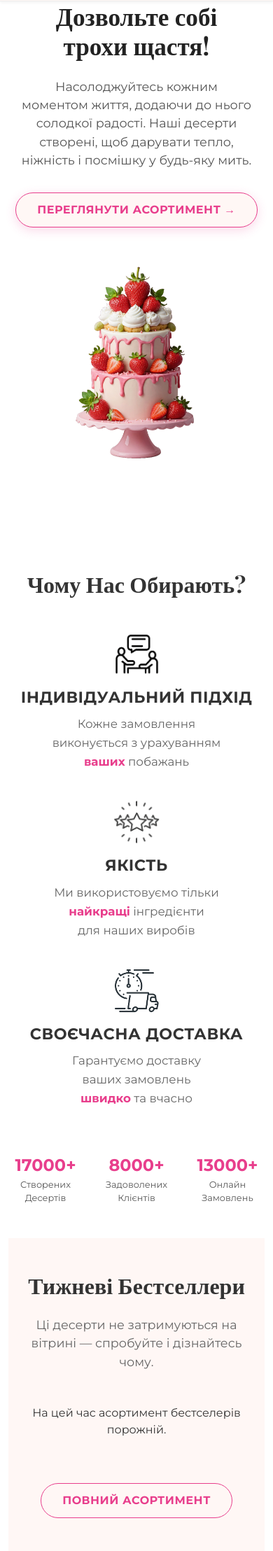
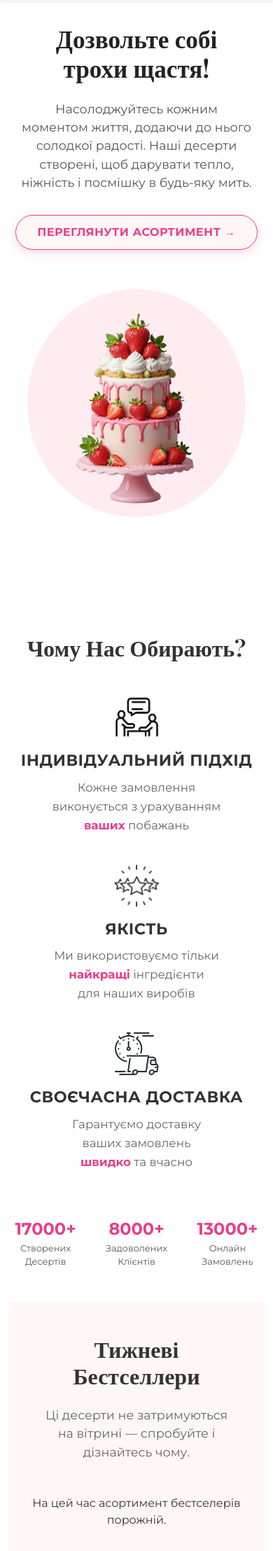
Before and after one commit to OkayMarta/pastry-shop, a Django app: template shop/templates/shop/home.html in a window 390 px wide. Shown: the part 92-2308 px from the top of the page at 70% size. Run offline with Django 3.2, Linux system fonts and the light colour scheme; the template is opened without the code that fills it, so the values that code supplies are empty; some libraries are stand-ins or nearby versions.

Commit message:
Гол. сторінка спроба 4
Пофіксила баги в адаптиві для мобільної версії

```diff
--- a/shop/templates/shop/home.html
+++ b/shop/templates/shop/home.html
@@ -13,14 +13,16 @@
             <div class="col-lg-6 hero-text-column">
                 <h1 class="hero-title">Дозвольте собі<br>трохи щастя!</h1>
                 <p class="hero-subtitle">
-                    Насолоджуйтесь кожним моментом життя, додаючи до нього солодкої радості. Наші десерти створені, щоб дарувати тепло, ніжність і посмішку у будь-яку мить.
+                    Насолоджуйтесь кожним моментом життя, додаючи до нього солодкої радості. Наші десерти створені, щоб дарувати тепло, ніжність і посмішку в будь-яку мить.
                 </p>
                 <a href="{% url 'shop:assortment_list' %}" class="btn btn-hero">
                     Переглянути асортимент →
                 </a>
             </div>
             <div class="col-lg-6 hero-image-column text-center text-lg-end">
-                 <img src="{% static 'img/hero-cake.png' %}" alt="Святковий торт з полуницею" class="img-fluid hero-cake-img">
+                <div class="hero-cake-image-wrapper-mobile">
+                     <img src="{% static 'img/hero-cake.png' %}" alt="Святковий торт з полуницею" class="img-fluid hero-cake-img">
+                </div>
             </div>
         </div>
     </div>
@@ -125,27 +127,30 @@
             <div class="col-lg-6">
                 <h2 class="section-title mb-3">Солодка Магія Щодня</h2>
                 <p class="mb-4">
-                    Там, де інші бачать просто борошно, цукор і крем, ми бачимо можливість створити маленьке диво, яке з першого погляду викликає усмішку. У кожному нашому торті ховається не лише рецепт, а й трохи магії, щіпка натхнення, велика порція любові та бажання зробити ваш день по-справжньому особливим.
+                    Там, де інші бачать просто борошно, цукор і крем, ми бачимо можливість створити маленьке диво, яке з першого погляду викликає усмішку. У кожному нашому торті ховається не лише рецепт, а й трохи магії, дрібка натхнення, велика порція любові та бажання зробити ваш день по-справжньому особливим.
                 </p>
                 <a href="{% url 'shop:about' %}" class="btn btn-hero">
                     Дізнатися більше →
                 </a>
             </div>
             <div class="col-lg-6">
-                <div class="row g-3">
-                    <div class="col-6">
-                        <img src="{% static 'img/magic-image-1.jpg' %}" alt="Приготування десерту" class="img-fluid rounded shadow-sm">
-                    </div>
-                    <div class="col-6">
-                        <div class="row g-3">
-                            <div class="col-12">
-                                <img src="{% static 'img/magic-image-2.jpg' %}" alt="Готовий торт" class="img-fluid rounded shadow-sm">
-                            </div>
-                            <div class="col-12">
-                                <img src="{% static 'img/magic-image-3.jpg' %}" alt="Упаковка тортів" class="img-fluid rounded shadow-sm">
-                            </div>
+                <div class="row g-3 h-100 align-items-stretch"> {# Используем align-items-stretch для выравнивания высоты колонок #}
+
+                    {# Левая колонка для img 1 и 2 #}
+                    <div class="col-md-5 d-flex flex-column justify-content-between"> {# Используем flex для распределения фото #}
+                        <div> {# Обертка для верхнего фото #}
+                             <img src="{% static 'img/magic-image-1.jpg' %}" alt="Приготування десерту" class="img-fluid rounded shadow-sm mb-3"> {# Добавлен mb-3 для отступа #}
+                        </div>
+                        <div> {# Обертка для нижнего фото #}
+                            <img src="{% static 'img/magic-image-2.jpg' %}" alt="Готовий торт" class="img-fluid rounded shadow-sm">
                         </div>
                     </div>
+
+                    {# Правая колонка для img 3 #}
+                    <div class="col-md-7">
+                        <img src="{% static 'img/magic-image-3.jpg' %}" alt="Упаковка тортів" class="img-fluid rounded shadow-sm h-100" style="object-fit: cover;"> {# h-100 и object-fit: cover для растягивания и обрезки #}
+                    </div>
+
                 </div>
             </div>
         </div>
--- a/static/css/style.css
+++ b/static/css/style.css
@@ -36,11 +36,11 @@ main.main-content {
     color: #555;
     font-weight: 600;
     /* Изменено: Увеличиваем отступы между пунктами меню */
-    padding-left: 1.8rem;  /* Было 1rem */
-    padding-right: 1.8rem; /* Было 1rem */
+    padding-left: 4.5rem;  /* Было 1.8rem */
+    padding-right: 4.5rem; /* Было 1.8rem */
     transition: color 0.3s ease;
     /* Изменено: Увеличиваем размер шрифта пунктов меню */
-    font-size: 1.1rem; /* Подберите подходящий размер */
+    font-size: 1.2rem; /* Было 1.1rem, подберите точное значение при необходимости */
 }
 
 .header-custom .navbar-nav .nav-link:hover,
@@ -425,9 +425,9 @@ h1, h2, h3 {
     background-color: #FFF7F5; /* Светло-розовый фон */
     padding-top: 3rem;      /* Вертикальный отступ сверху */
     padding-bottom: 3rem;   /* Вертикальный отступ снизу */
-    /* Можно добавить горизонтальные отступы, если нужно */
-    /* padding-left: 1rem; */
-    /* padding-right: 1rem; */
+    /* Добавлено: Горизонтальные отступы для секции */
+    padding-left: 2rem;     /* Отступ слева */
+    padding-right: 2rem;    /* Отступ справа */
 }
 
 .product-card {
@@ -539,6 +539,9 @@ h1, h2, h3 {
     .hero-title {
         font-size: 2.2rem;
     }
+    .hero-text-column {
+        padding-top: 2rem; /* Добавляем отступ сверху для текста на мобильных */
+    }
     .hero-section-fullwidth::before { /* Можна повністю сховати фігуру */
        display: none;
     }
@@ -549,16 +552,63 @@ h1, h2, h3 {
         max-width: 95%; /* Тоже самое для другого подзаголовка */
      }
     .hero-cake-img {
-         max-width: 75%; /* Розмір торта на мобільних */
-         margin-top: 2rem; /* Залишаємо відступ зверху */
-         transform: translateX(0); /* Без зсуву */
-         margin-left: auto;
-         margin-right: auto; /* Центруємо */
-     }
+        /* Убедимся, что торт центрирован внутри уже центрированного круга */
+        display: block;
+        max-width: 100%; /* Торт не должен вылезать за пределы круга */
+        height: auto;
+        /* margin-top: 0; /* Убираем margin-top, который был для desktop */
+        /* transform: none; /* Убираем transform для desktop */
+        /* Убрали margin-left/right auto т.к. родитель теперь центрируется */
+    }
     .stats-row .stat-number {
         font-size: 1.5rem;
     }
     .stats-row .stat-label {
         font-size: 0.8rem;
     }
+    .hero-cake-image-wrapper-mobile {
+        display: inline-block; /* Чтобы обертка была по размеру контента + padding */
+        background-color: rgba(255, 223, 230, 0.6); /* Полупрозрачный розовый фон */
+        border-radius: 50%; /* Делаем круг */
+        padding: 20px; /* Отступы внутри круга вокруг торта */
+        margin-top: 2rem; /* Отступ сверху от текста (дополнительно к padding-top у .hero-text-column) */
+        margin-left: auto; /* Центрирование блока */
+        margin-right: auto; /* Центрирование блока */
+        max-width: 85%; /* Ограничиваем максимальную ширину круга */
+        box-sizing: border-box; /* Учитываем padding в общей ширине/высоте */
+    }
+
+    .sweet-magic-section .row > .col-lg-6:first-child { /* :first-child выбирает левую колонку (с текстом) */
+        text-align: center;
+    }
+
+    /* Уточнение для кнопки, если text-align родителя не сработал */
+    .sweet-magic-section .btn-hero {
+         /* Можно добавить display: inline-block; если кнопка блочная,
+            но text-align: center у родителя должен работать для inline-block */
+         /* Если кнопка все еще слева, можно попробовать: */
+         /* margin-left: auto; */
+         /* margin-right: auto; */
+    }
+
+    /* Стили для всех 3х изображений в Sweet Magic */
+    .sweet-magic-section .row [class*="col-md-"] img { /* Выбираем img внутри колонок col-md-5 и col-md-7 */
+        max-width: 85%; /* Уменьшаем максимальную ширину (было 100% или не задано) */
+        height: auto;
+        display: block; /* Для использования margin: auto */
+        margin-left: auto; /* Центрирование */
+        margin-right: auto; /* Центрирование */
+        margin-bottom: 1rem; /* Отступ снизу между картинками при вертикальном расположении */
+    }
+
+     /* Убираем отступ у последней картинки */
+    .sweet-magic-section .row .col-md-7 img {
+        margin-bottom: 0;
+    }
+
+    /* Если flex мешает на мобильных, сбрасываем его для левой колонки */
+    .sweet-magic-section .row .col-md-5 {
+         display: block; /* Сброс flex-поведения */
+         /* justify-content: initial; /* Сброс выравнивания */
+    }
 }
```
